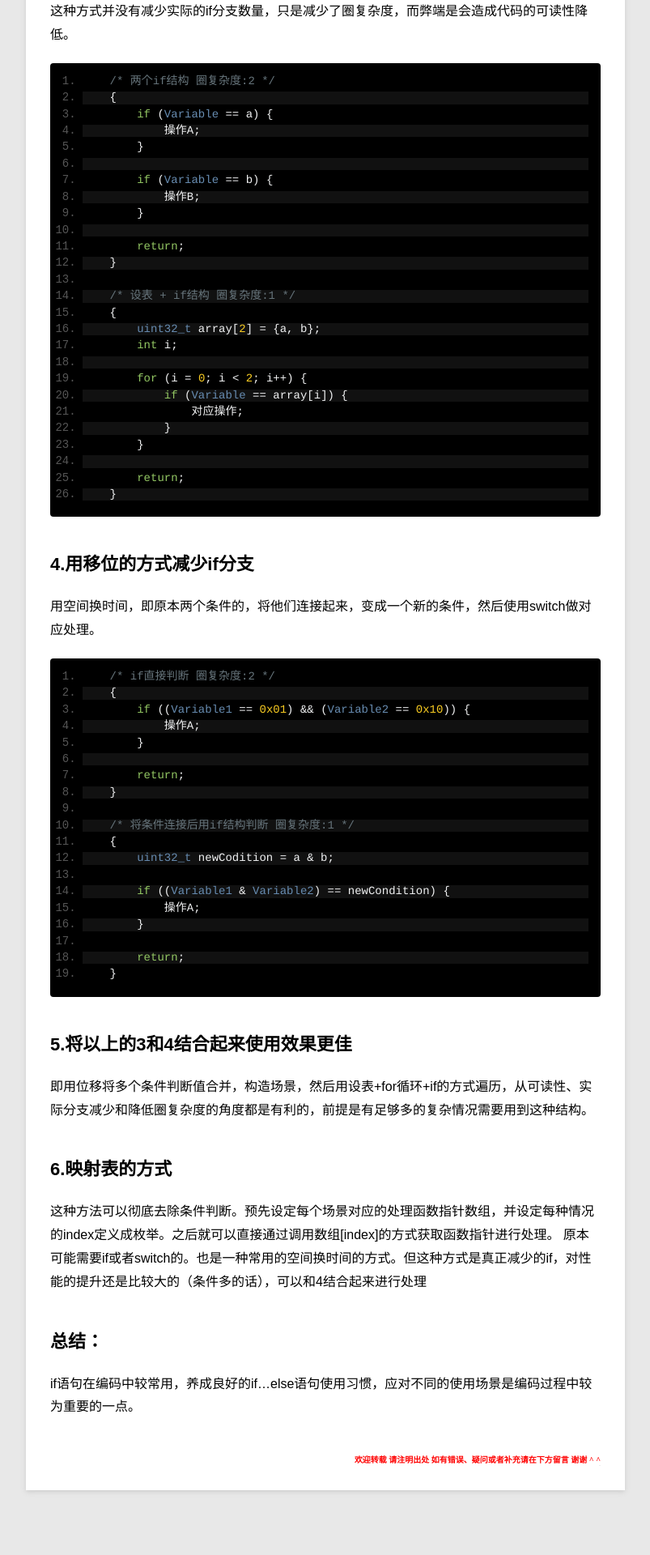
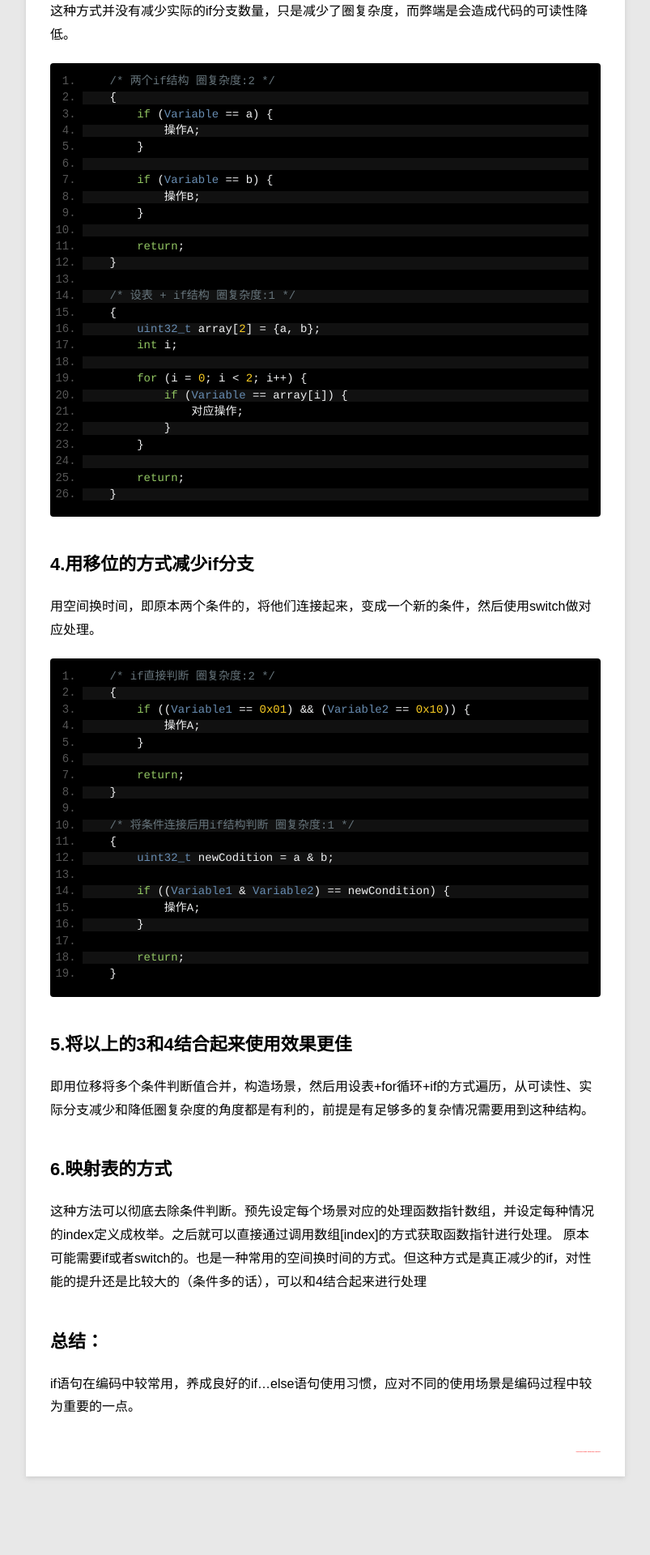
Before and after one commit to Nh-touch/Nh-touch.github.io, a Jekyll site: the page built from _posts/opinion/2018-01-01-c-language-reduce-if.md, in a window 1280 px wide. Shown: the part 1547-3467 px from the top of the page at 81% size, without its empty margins (78-881 px from the left). Built offline with Jekyll 4.4.1, drawn with Linux system fonts in a browser that asks for light colours; Markdown is read by kramdown in place of the engine named in the settings; comment, search, counter and statistics services are not loaded.

Commit message:
Change color
Change color

```diff
--- a/_posts/opinion/2018-01-01-c-language-reduce-if.md
+++ b/_posts/opinion/2018-01-01-c-language-reduce-if.md
@@ -124,4 +124,4 @@ if...return结构通常用于异常条件排除(如函数入参检查）
 ## 总结：
 if语句在编码中较常用，养成良好的if...else语句使用习惯，应对不同的使用场景是编码过程中较为重要的一点。
 
-<div align="right"><font color=red size=1 face="微软雅黑"><b>欢迎转载 请注明出处 如有错误、疑问或者补充请在下方留言 谢谢 ^ ^</b></font></div>
+<div align="right" style="color:red;font-size:1px"><b>欢迎转载 请注明出处 如有错误、疑问或者补充请在下方留言 谢谢 ^ ^</b></div>
```
